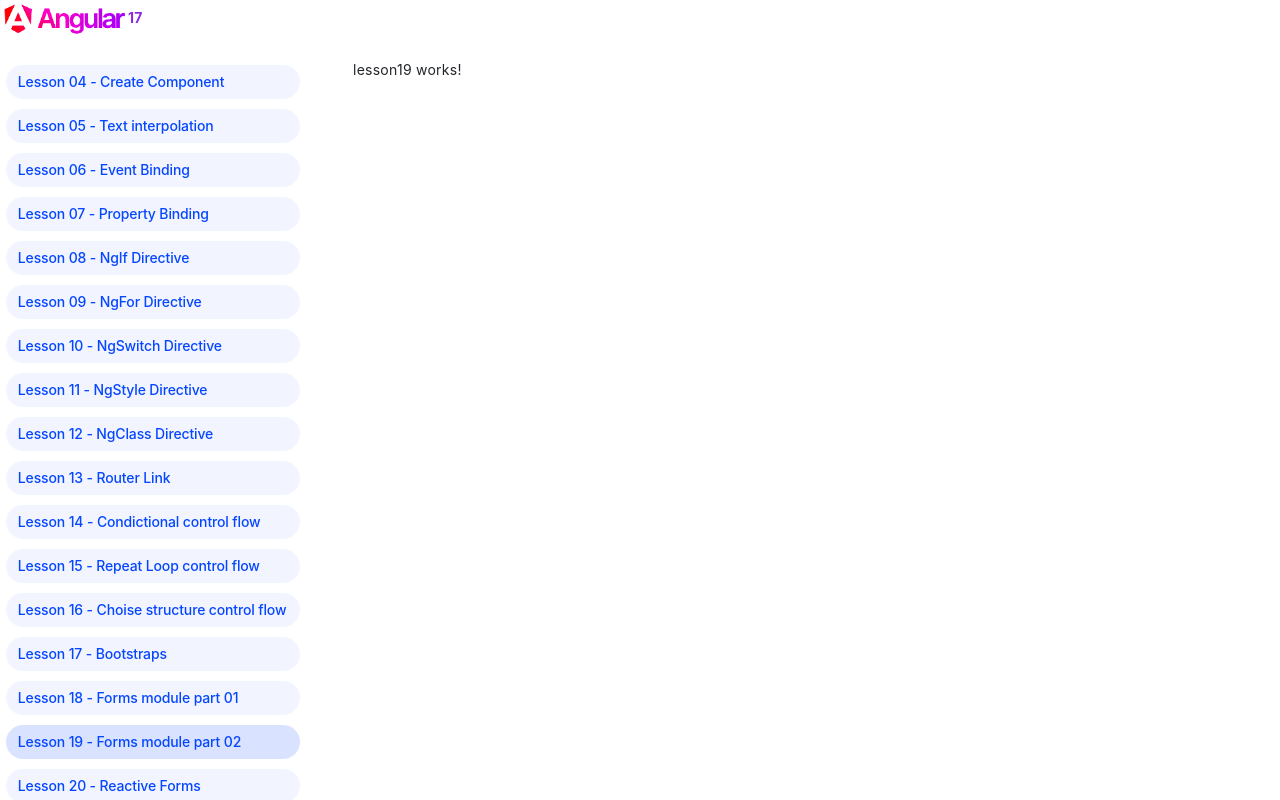
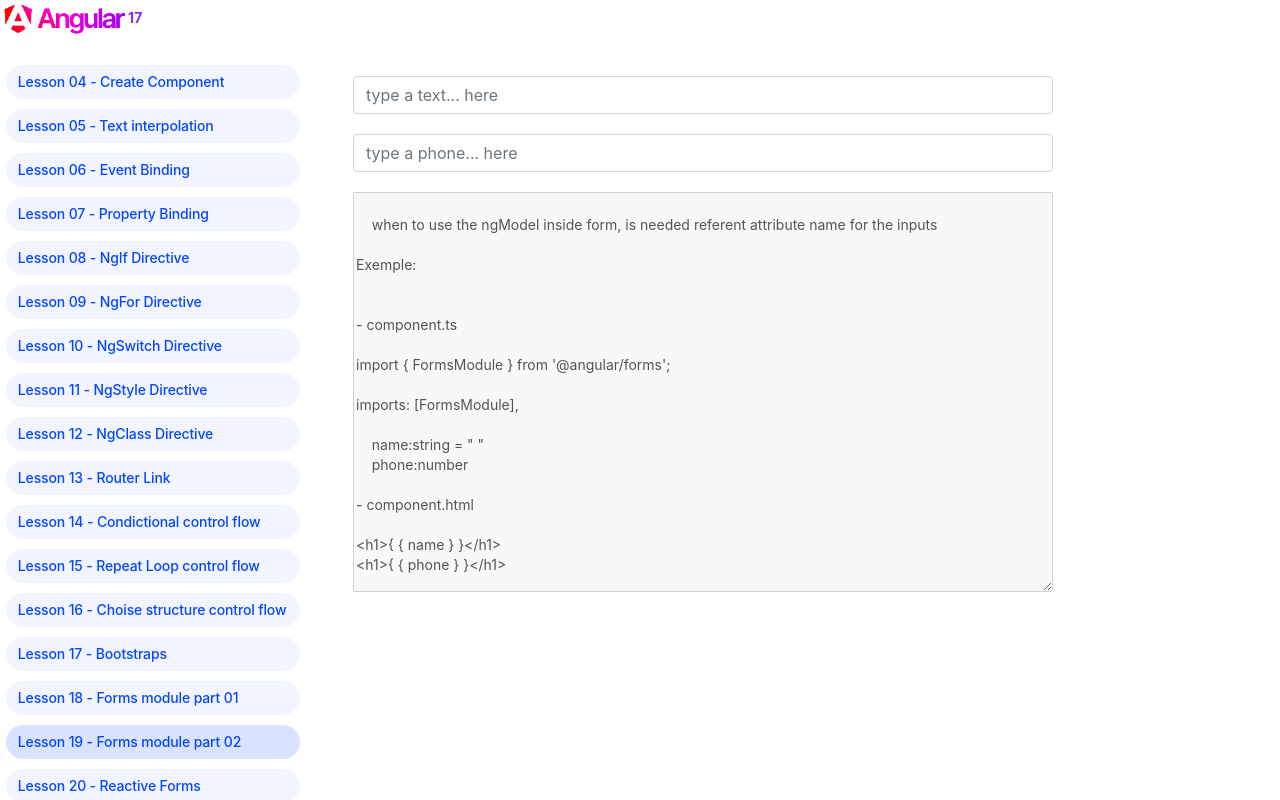
Before and after one commit to xanddybr/devtools-manual, an Angular app: page /lesson19 in a window 1280 px wide. Shown: the top 800 px of the page. Built offline with nearby package versions, Linux system fonts and the light colour scheme; no server answers.

Commit message:
19 last component

```diff
--- a/src/app/app.component.ts
+++ b/src/app/app.component.ts
@@ -1,8 +1,8 @@
+import { Items } from './models/Items';
 import { ServiceLinksService } from './services/service-links.service';
 import { CommonModule } from '@angular/common';
 import { Component, OnInit } from '@angular/core';
 import { RouterLink, RouterLinkActive, RouterOutlet } from '@angular/router';
-import { Cep } from './models/Cep';
 import { MatSlideToggleModule } from '@angular/material/slide-toggle';
 
 @Component({
@@ -17,12 +17,9 @@ export class AppComponent implements OnInit {
 
   constructor(private servLinks:ServiceLinksService){ }
 
-  ceps:Cep[];
-  myitem:any;
-  frutas:string[]=['mamão','pera','uva','maçã']
+  myitem:Items[]=[]
   angularImg:string = 'assets/angular.png';
   title:string = 'course_angular';
-
 
 
   filllinks() {
@@ -30,15 +27,9 @@ export class AppComponent implements OnInit {
   }
 
 
-  getCep() {
-    this.servLinks.getCep().subscribe({
-      next:(v)=> this.ceps = v,
-      error:(e)=> console.log("Error try it ", e),
-      complete:()=> console.log("complete load data!")})
-  }
+
 
   ngOnInit() {
-    this.getCep()
     this.filllinks()
 
   }
--- a/src/app/lesson13/lesson13.component.html
+++ b/src/app/lesson13/lesson13.component.html
@@ -1 +1,40 @@
-<div>Router link incoming</div>
+
+
+<textarea style="width: 700px; height: 600px;" disabled>
+
+For setting routers in app.config.ts add import routes, and add in provideRouter(routes) as bellow:
+
+import { routes } from './app.routes';
+
+export const appConfig: ApplicationConfig = {
+    providers: [provideRouter(routes)]
+
+  };
+
+Exemple:
+
+- app.router.ts
+
+    export const routes: Routes = [
+        {
+            path:'home', component: classNameComponent
+        }
+    ];
+
+- component.ts
+
+    import { RouterOutlet } from '@angular/router';
+
+    imports: [RouterOutlet],
+
+
+- component-outlet.html
+
+    <router-outlet></router-outlet>
+
+
+- component-load.html
+
+    <a routerLink="/home"></a>
+
+</textarea>
--- a/src/app/lesson17/lesson17.component.html
+++ b/src/app/lesson17/lesson17.component.html
@@ -1 +1,11 @@
-<p>lesson17 works!</p>
+<textarea style="width: 700px; height: 400px;" disabled>
+
+    For install Bootstraps last version in root folder project angular type follow command bellow:
+
+
+Exemple
+
+    npm install bootstrap
+
+
+</textarea>
--- a/src/app/lesson18/lesson18.component.html
+++ b/src/app/lesson18/lesson18.component.html
@@ -1 +1,26 @@
-<p>lesson18 works!</p>
+<h1>{{ name }}</h1>
+<input type="text" [(ngModel)]="name" class="form-control" placeholder="type a text... here">
+<br>
+
+<textarea style="width: 700px; height: 400px;" disabled>
+
+    Your text displayerd here: {{name}}
+
+Exemple:
+
+
+- component.ts
+
+import { FormsModule } from '@angular/forms';
+
+imports: [FormsModule],
+
+    name:string = " "
+
+- component.html
+
+<h1>{ { name } }</h1>
+<input type="text" [(ngModel)]="name" class="form-control" placeholder="type a text... here">
+
+
+</textarea>
--- a/src/app/lesson18/lesson18.component.ts
+++ b/src/app/lesson18/lesson18.component.ts
@@ -1,12 +1,16 @@
 import { Component } from '@angular/core';
+import { FormsModule } from '@angular/forms';
 
 @Component({
   selector: 'app-lesson18',
   standalone: true,
-  imports: [],
+  imports: [FormsModule],
   templateUrl: './lesson18.component.html',
   styleUrl: './lesson18.component.scss'
 })
+
 export class Lesson18Component {
 
+  name:string = ''
+
 }
--- a/src/app/lesson19/lesson19.component.html
+++ b/src/app/lesson19/lesson19.component.html
@@ -1 +1,36 @@
-<p>lesson19 works!</p>
+<h1>{{ name }}</h1>
+<h1>{{ phone }}</h1>
+
+<form>
+    <input type="text" name="name" [(ngModel)]="name" class="form-control" placeholder="type a text... here"><br>
+    <input type="text" name="phone" [(ngModel)]="phone" class="form-control" placeholder="type a phone... here">
+</form>
+
+<br>
+
+<textarea style="width: 700px; height: 400px;" disabled>
+
+    when to use the ngModel inside form, is needed referent attribute name for the inputs
+
+Exemple:
+
+
+- component.ts
+
+import { FormsModule } from '@angular/forms';
+
+imports: [FormsModule],
+
+    name:string = " "
+    phone:number
+
+- component.html
+
+<h1>{ { name } }</h1>
+<h1>{ { phone } }</h1>
+
+<input type="text" name="name" [(ngModel)]="name" class="form-control" placeholder="type a name... here">
+<input type="text" name="phone" [(ngModel)]="phone" class="form-control" placeholder="type a phone... here">
+
+
+</textarea>
--- a/src/app/lesson19/lesson19.component.ts
+++ b/src/app/lesson19/lesson19.component.ts
@@ -1,12 +1,15 @@
 import { Component } from '@angular/core';
+import { FormsModule } from '@angular/forms';
 
 @Component({
   selector: 'app-lesson19',
   standalone: true,
-  imports: [],
+  imports: [FormsModule],
   templateUrl: './lesson19.component.html',
   styleUrl: './lesson19.component.scss'
 })
 export class Lesson19Component {
 
+  name:string = ''
+  phone:number
 }
--- /dev/null
+++ b/src/app/models/Items.ts
@@ -0,0 +1,7 @@
+export interface Items {
+
+    title:string;
+    subtitle:string;
+    link:string;
+
+}
--- a/src/app/services/service-links.service.ts
+++ b/src/app/services/service-links.service.ts
@@ -1,15 +1,9 @@
 import { Injectable } from '@angular/core';
-import { Observable } from 'rxjs';
-import { Cep } from '../models/Cep';
-import { HttpClient } from '@angular/common/http';
-
 
 @Injectable({
   providedIn: 'root'
 })
 export class ServiceLinksService {
-
-  url = "https://brasilapi.com.br/api/cep/v1/21730000"
 
   fillItensLink() {
     return [
@@ -48,12 +42,8 @@ export class ServiceLinksService {
     ]
   }
 
-  constructor(private http:HttpClient) { }
+  constructor() { }
 
-
-  getCep(): Observable<Cep[]> {
-    return this.http.get<Cep[]>(this.url);
-  }
 
 
 }
```
Also changed, not shown: src/app/models/Cep.ts (deleted, +0 -10 lines).
